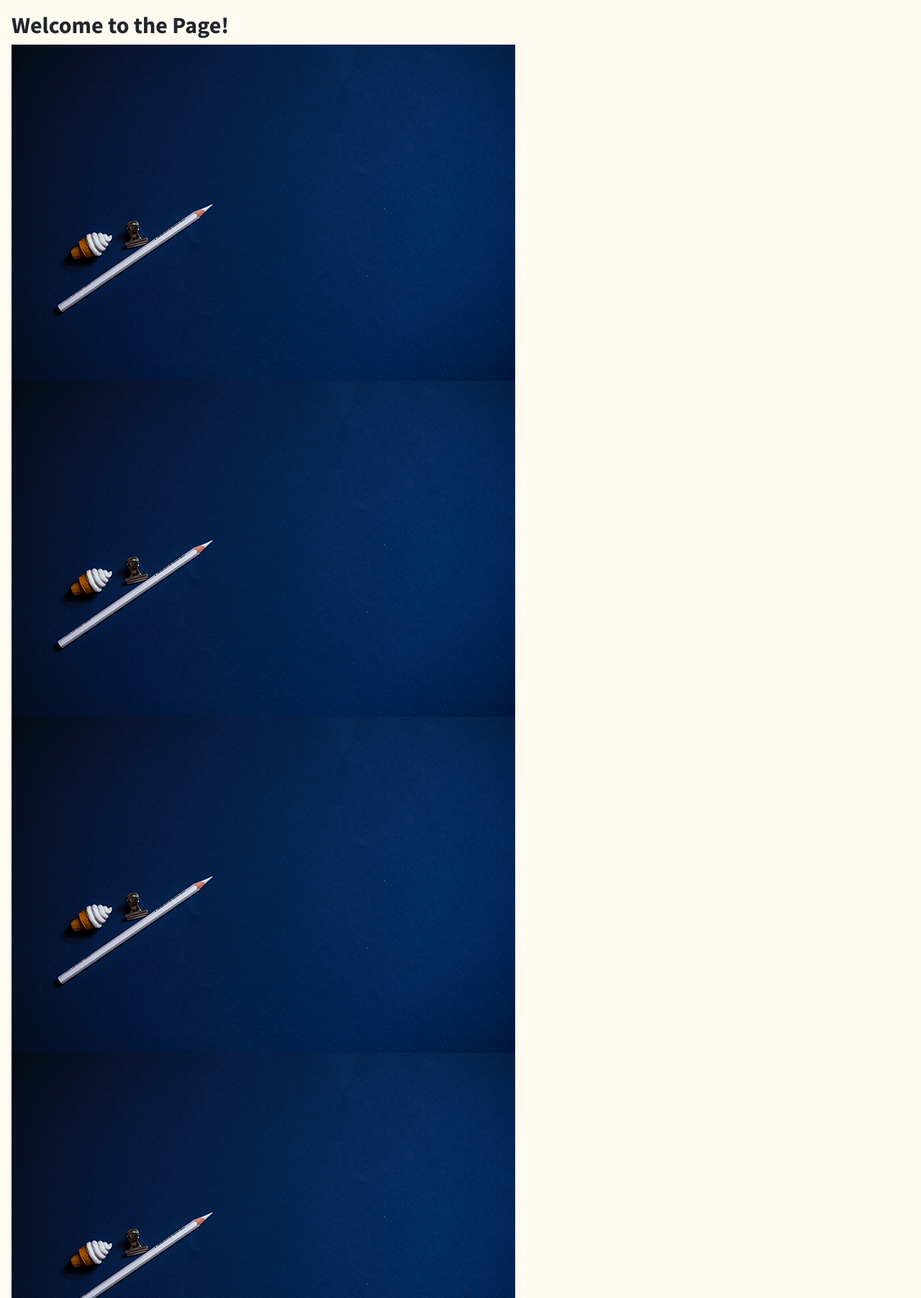
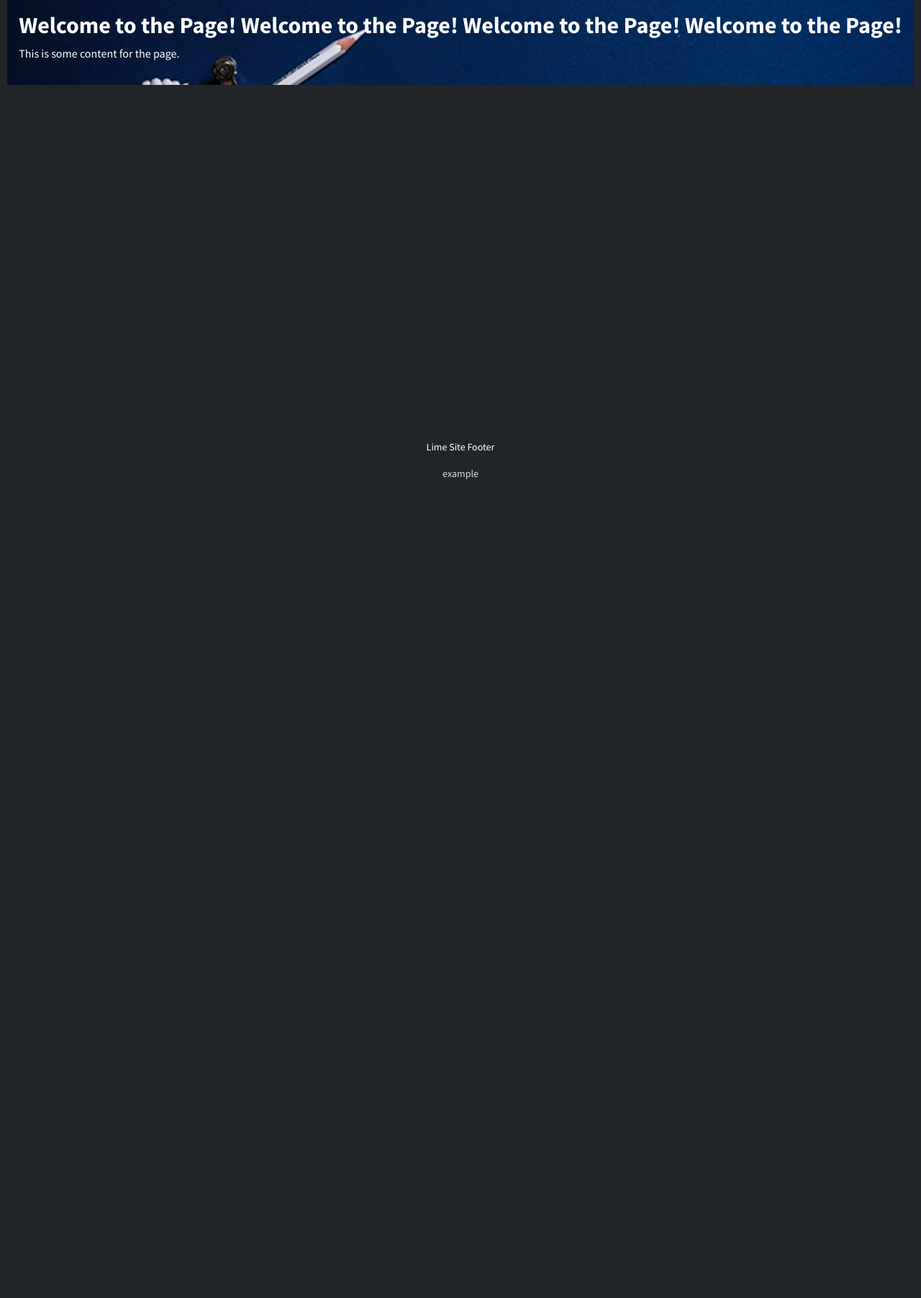
Before and after one commit to BeratDM/lime-website, a Django app: page / in a window 1280 px wide. Shown: the part 116-1920 px from the top of the page at 72% size. After the commit the page ends 782 px from the top, so only its background shows below. Run offline with Django 4.2, Linux system fonts and the light colour scheme; some libraries are stand-ins or nearby versions.

Commit message:
visual updadte of index.html

```diff
--- a/lime_website/lime_website/templates/index.html
+++ b/lime_website/lime_website/templates/index.html
@@ -4,13 +4,15 @@
   Home
 {% endblock %}
 {% block content %}
-  <h2>Welcome to the Page!</h2>
+  <div id="bg-cstm1">
+    <h2>Welcome to the Page! Welcome to the Page! Welcome to the Page! Welcome to the Page!</h2>
 
-  <img class="img-fluid" src="{% static 'theme/assets/img/portfolio-2.jpg' %}" alt="..." />
-  <img class="img-fluid" src="{% static 'theme/assets/img/portfolio-2.jpg' %}" alt="..." />
-  <img class="img-fluid" src="{% static 'theme/assets/img/portfolio-2.jpg' %}" alt="..." />
-  <img class="img-fluid" src="{% static 'theme/assets/img/portfolio-2.jpg' %}" alt="..." />
-  <img class="img-fluid" src="{% static 'theme/assets/img/portfolio-2.jpg' %}" alt="..." />
+    {% comment %} <img class="img-fluid" src="{% static 'theme/assets/img/portfolio-2.jpg' %}" alt="..." />
+    <img class="img-fluid" src="{% static 'theme/assets/img/portfolio-2.jpg' %}" alt="..." />
+    <img class="img-fluid" src="{% static 'theme/assets/img/portfolio-2.jpg' %}" alt="..." />
+    <img class="img-fluid" src="{% static 'theme/assets/img/portfolio-2.jpg' %}" alt="..." />
+    <img class="img-fluid" src="{% static 'theme/assets/img/portfolio-2.jpg' %}" alt="..." /> {% endcomment %}
 
-  <p>This is some content for the page.</p>
+    <p>This is some content for the page.</p>
+  </div>
 {% endblock %}
--- a/lime_website/static/css/main.css
+++ b/lime_website/static/css/main.css
@@ -130,3 +130,12 @@
 .base-main-container {
   flex: 1;
 }
+
+#bg-cstm1 {
+  background-image: url("../theme/assets/img/portfolio-2.jpg") !important;
+  background-size: cover;
+  background-position: center;
+  margin: -1rem;
+  padding: 1rem;
+  color: white;
+}
```
